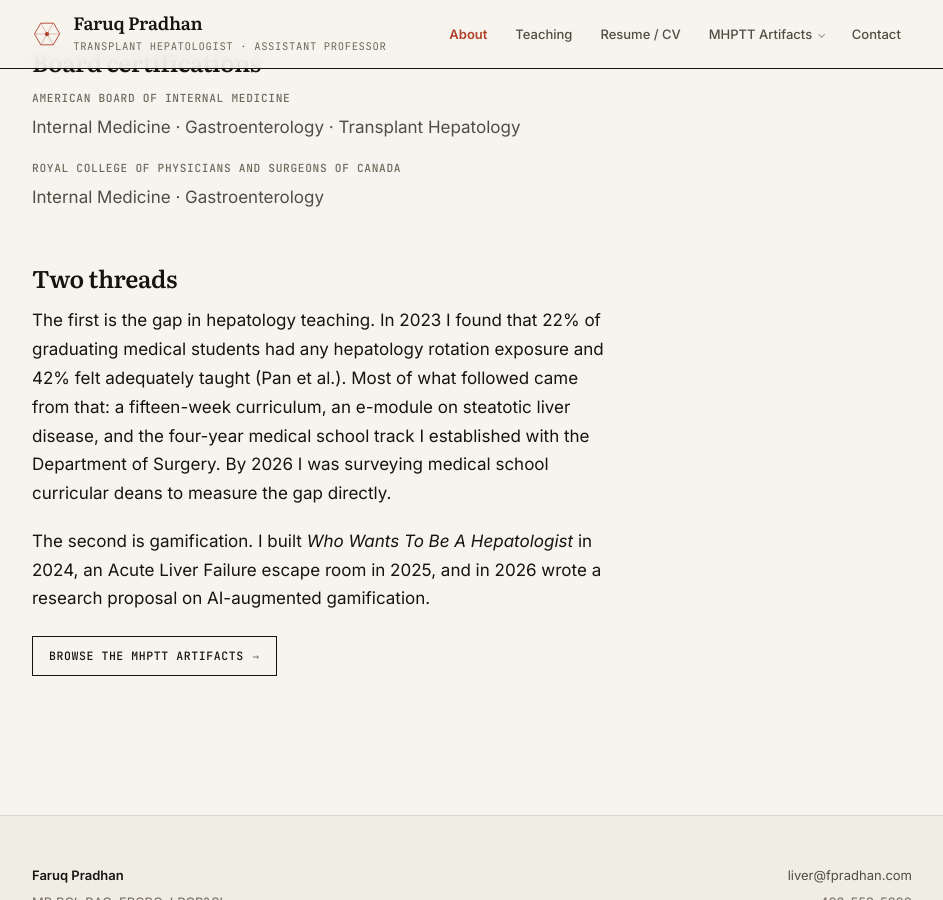
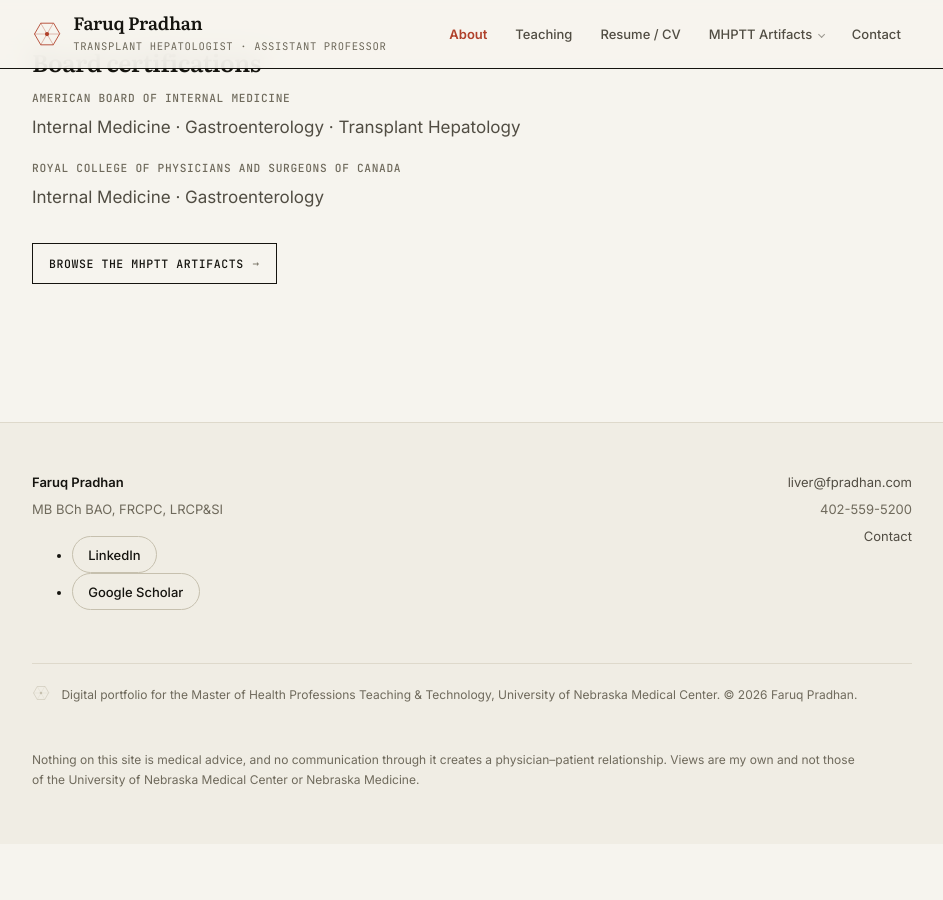
Before and after one commit to fpradhan/fpradhan.github.io, a Jekyll site: the page built from index.md, in a window 1280 px wide and 900 px high, scrolled down 760 px. Shown: the whole window, without its empty margins (168-1111 px from the left). Built offline with Jekyll 4.4.1, drawn with Linux system fonts in a browser that asks for light colours; after the commit the page ends 1604 px from its top, so only the background shows below that.

Commit message:
Cut the Two threads section from the home page
Removes the heading and both paragraphs. The link to the MHPTT artifacts stays
and now follows the board certifications directly, which leaves the home page
as the lede, the biography, the certifications and one way onward.

The text is not lost: it is in b69cf2a if it is wanted back, and the two
threads it describes are recorded in the artifacts plan in the notes
repository.

Co-Authored-By: Claude Opus 5 <noreply@anthropic.com>
Claude-Session: https://claude.ai/code/session_01SajNJDGDkt5q5fCgsPRcNk

```diff
--- a/index.md
+++ b/index.md
@@ -26,15 +26,4 @@ the Department of Surgery, taking two to three students a year.
 <dd>Internal Medicine · Gastroenterology</dd>
 </dl>
 
-## Two threads
-
-The first is the gap in hepatology teaching. In 2023 I found that 22% of graduating medical
-students had any hepatology rotation exposure and 42% felt adequately taught (Pan et al.). Most
-of what followed came from that: a fifteen-week curriculum, an e-module on steatotic liver
-disease, and the four-year medical school track I established with the Department of Surgery. By
-2026 I was surveying medical school curricular deans to measure the gap directly.
-
-The second is gamification. I built *Who Wants To Be A Hepatologist* in 2024, an Acute Liver
-Failure escape room in 2025, and in 2026 wrote a research proposal on AI-augmented gamification.
-
 [Browse the MHPTT artifacts](/artifacts/){: .dl .go}
```
